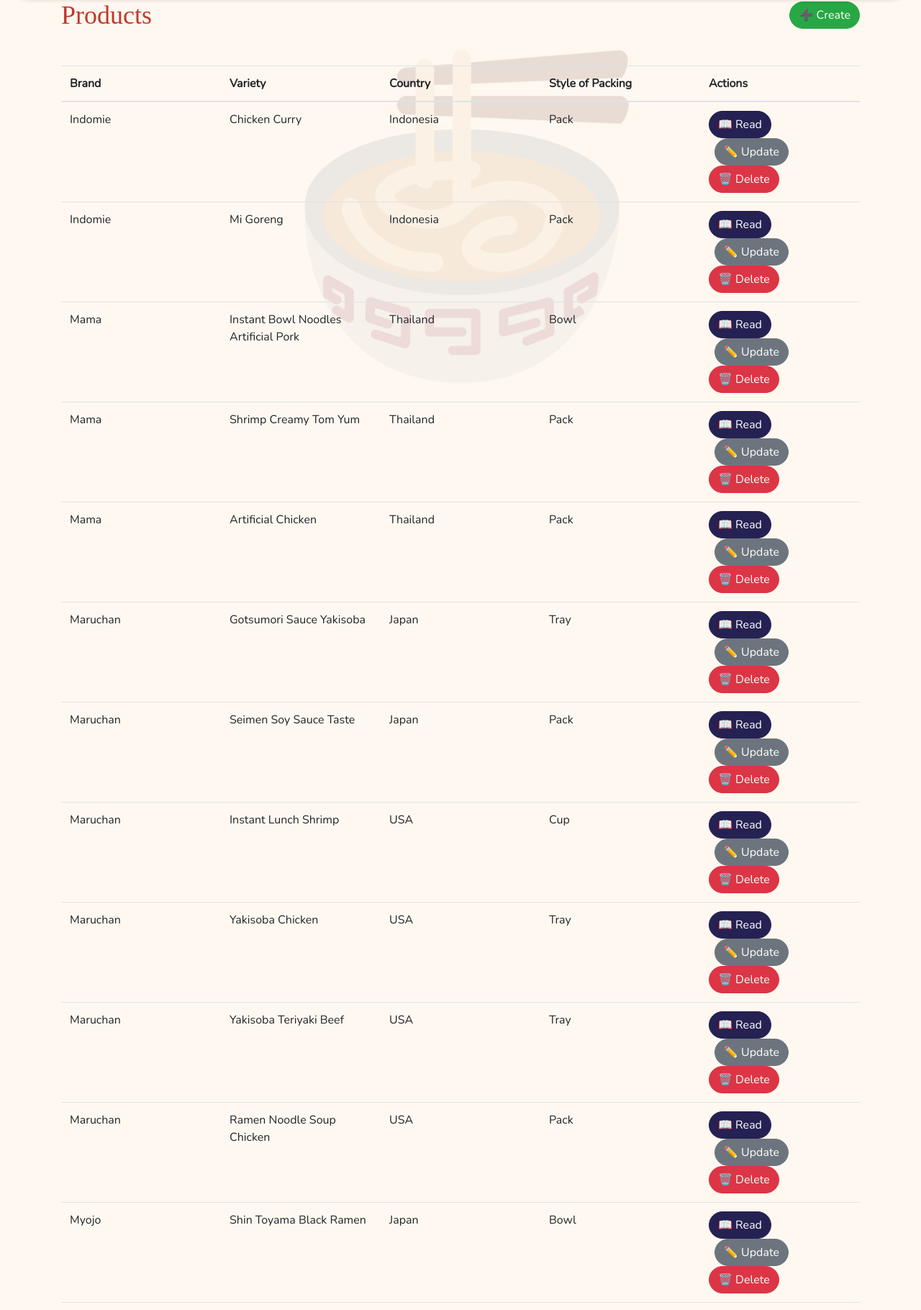
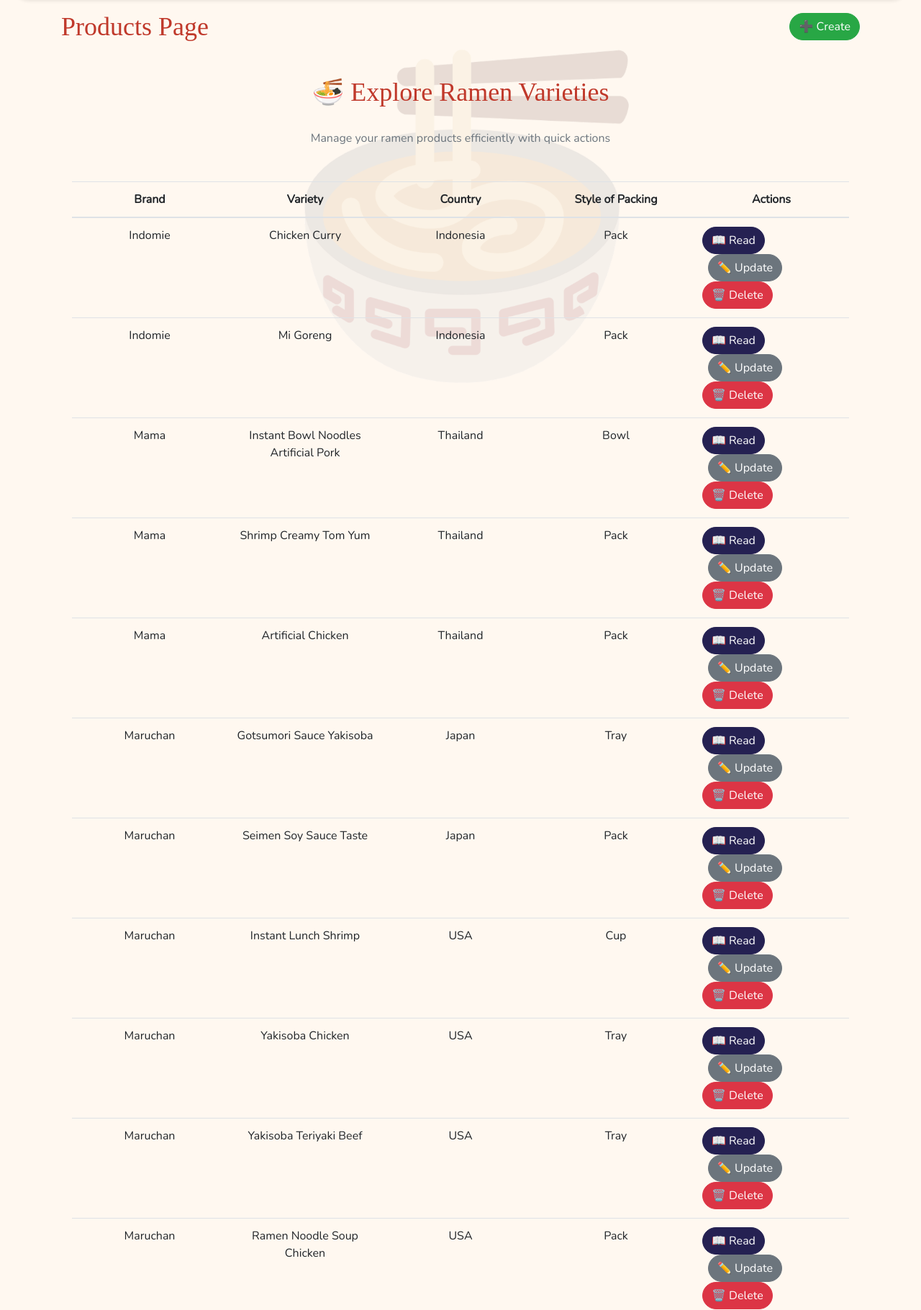
Before and after one commit to Tejalpatel2099/TheDarkKnights, an ASP.NET Core app: page /Product/ProductsPage in a window 1280 px wide. Shown: the part 100-1920 px from the top of the page at 72% size. Run offline with ASP.NET Core 8, Linux system fonts and the light colour scheme; some libraries are stand-ins or nearby versions.

Commit message:
Added a container to make UI more impressive in ProductsPage.cshtml

```diff
--- a/src/Pages/Product/ProductsPage.cshtml
+++ b/src/Pages/Product/ProductsPage.cshtml
@@ -6,12 +6,19 @@
 }
 
 <!-- Create button added to other side of Products header -->
-<div class="d-flex justify-content-between align-items-center mb-3">
-    <h1 class="mb-0">@ViewData["Title"]</h1>
+<div class="d-flex my-3 justify-content-between align-items-center mb-3">
+    <h1 class="mb-0">@ViewData["Title"] Page</h1>
 
     <a href="/Product/Create" class="btn btn-success rounded-pill">
         ➕ Create
     </a>
 </div>
 
-@(await Html.RenderComponentAsync<ProductGrid>(RenderMode.ServerPrerendered))
+<!-- Displaying a grid in a container -->
+<div class="container my-5">
+    <div class="text-center mb-4">
+        <h1 class="fw-bold display-6">🍜 Explore Ramen Varieties</h1>
+        <p class="text-muted">Manage your ramen products efficiently with quick actions</p>
+        @(await Html.RenderComponentAsync<ProductGrid>(RenderMode.ServerPrerendered))
+    </div>
+</div>
```
